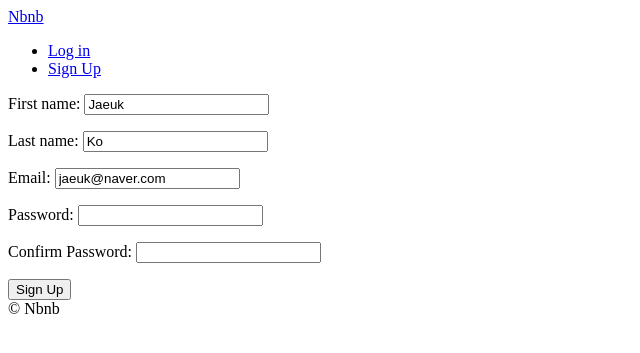
After one commit to awbwd4/airbnb_clone, a Django app: page /users/signup in a window 1280 px wide. The commit adds this page. Shown: the top 353 px of the page, without its empty margins (0-640 px from the left). Run offline with Django 3.2, Linux system fonts and the light colour scheme.

Commit message:
22.03.31 Sign Up with Form

```diff
--- a/config/settings.py
+++ b/config/settings.py
@@ -143,3 +143,5 @@ AUTH_USER_MODEL = "users.User"
 MEDIA_ROOT = os.path.join(BASE_DIR, "uploads")
 
 MEDIA_URL = "/media/"
+
+CSRF_TRUSTED_ORIGINS = ["http://127.0.0.1:8000/admin/*"]
--- a/templates/partials/nav.html
+++ b/templates/partials/nav.html
@@ -6,6 +6,7 @@
       <li><a href="{%url 'users:logout' %}">Log out</a></li>
     {% else %}
       <li><a href="{%url 'users:login' %}">Log in</a></li>
+      <li><a href="{%url 'users:signup' %}">Sign Up</a></li>
     {% endif %}
 
   </ul>
--- /dev/null
+++ b/templates/users/signup.html
@@ -0,0 +1,17 @@
+{% extends "base.html" %}
+
+{% block rooms_title %}
+    Sign Up
+{% endblock rooms_title %}
+
+
+
+{% block search-bar %}{% endblock search-bar %}
+
+{% block content %}
+    <form method="POST" action="{% url 'users:signup' %}">
+        {% csrf_token %}
+        {{form.as_p}}
+        <button>Sign Up</button>
+    </form>
+{% endblock content %}
--- a/users/forms.py
+++ b/users/forms.py
@@ -21,3 +21,46 @@ class LoginForm(forms.Form):
                 self.add_error("password", forms.ValidationError("Password is wrong"))
         except models.User.DoesNotExist:
             self.add_error("email", forms.ValidationError("User does not exist"))
+
+
+class SignUpForm(forms.Form):
+
+    # validation 필요x
+    first_name = forms.CharField(max_length=80)
+    last_name = forms.CharField(max_length=80)
+
+    # validation 필요o
+    email = forms.EmailField()
+    password = forms.CharField(widget=forms.PasswordInput)
+    password1 = forms.CharField(widget=forms.PasswordInput, label="Confirm Password")
+
+    def clean_email(self):
+        email = self.cleaned_data.get("email")
+        try:
+            models.User.objects.get(email=email)
+            raise forms.ValidationError("User Already Exists with that Email!")
+        except models.User.DoesNotExist:
+            return email
+
+    def clean_password1(self):
+        password = self.cleaned_data.get("password")
+        password1 = self.cleaned_data.get("password1")
+
+        if password != password1:
+            raise forms.ValidationError("Password confirmation does not match!")
+        else:
+            return password
+
+    def save(self):  # 회원 가입시 -> form 객체 생성
+        first_name = self.cleaned_data.get("first_name")
+        last_name = self.cleaned_data.get("last_name")
+        email = self.cleaned_data.get("email")
+        password = self.cleaned_data.get("password")
+
+        # models.User.objects.create()
+        # 이방식은 비밀번호 암호화가 불가능함
+
+        user = models.User.objects.create_user(email, email, password)
+        user.first_name = first_name
+        user.last_name = last_name
+        user.save()
--- a/users/urls.py
+++ b/users/urls.py
@@ -6,4 +6,5 @@ app_name = "users"
 urlpatterns = [
     path("login", views.LoginView.as_view(), name="login"),
     path("logout", views.log_out, name="logout"),
+    path("signup", views.SignUpView.as_view(), name="signup"),
 ]
--- a/users/views.py
+++ b/users/views.py
@@ -11,6 +11,12 @@ class LoginView(FormView):
     template_name = "users/login.html"
     form_class = forms.LoginForm
     success_url = reverse_lazy("core:home")
+    # success_url = reverse("core:home")
+    # reverse : "core:home"으로 되돌려 보내주도록 되어 있으나
+    # 이 클래스(form)을 가져올때는 url은 아직 호출이 되지 않은 상태임.
+    # 즉, config.url이 아직 어떤 패턴도 갖고 있지 않음.
+    # reverse_lazy : reverse랑 같은 기능이긴 한데, 자동으로 url을 호출하진 않음.
+    # view가 필요할때만 호출
 
     def form_valid(self, form):
         print("cleand_data [%s]" % form.cleaned_data)
@@ -33,3 +39,26 @@ class LoginView(FormView):
 def log_out(request):
     logout(request)
     return redirect(reverse("core:home"))
+
+
+class SignUpView(FormView):
+    template_name = "users/signup.html"
+    form_class = forms.SignUpForm
+    success_url = reverse_lazy("core:home")
+    initial = {
+        "first_name": "Jaeuk",
+        "last_name": "Ko",
+        "email": "jaeuk@naver.com",
+    }
+
+    def form_valid(self, form):
+        form.save()
+
+        # 가입이 성공하면 바로 로그인
+        email = form.cleaned_data.get("email")
+        password = form.cleaned_data.get("password")
+        user = authenticate(self.request, username=email, password=password)
+        if user is not None:
+            login(self.request, user)
+
+        return super().form_valid(form)
```
